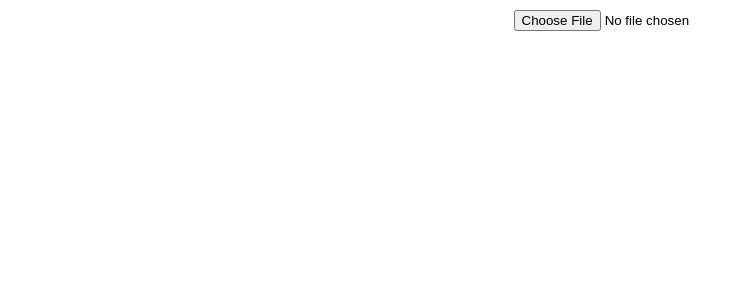
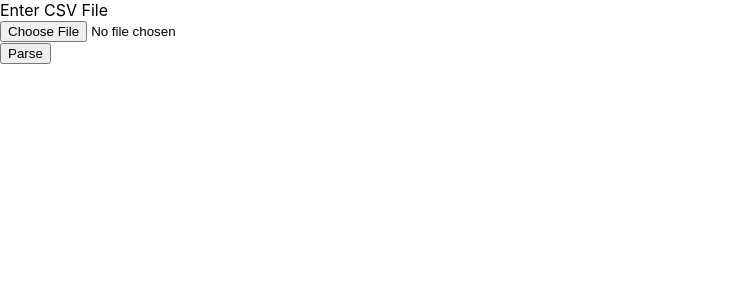
Before and after one commit to anushac14/data-analysis, a React (Create React App) app: page / in a window 1280 px wide. Shown: the top 300 px of the page, without its empty margins (0-752 px from the left). Built offline with nearby package versions, Linux system fonts and the light colour scheme.

Commit message:
Update App.js

```diff
--- a/src/App.js
+++ b/src/App.js
@@ -1,81 +1,84 @@
-import "./App.css";
-import { useState } from "react";
+import React, { useState } from "react";
 import Papa from "papaparse";
 
-//used this website to parse data https://medium.com/how-to-react/how-to-parse-or-read-csv-files-in-reactjs-81e8ee4870b0
+// Allowed extensions for input file
+const allowedExtensions = ["csv"];
 
-function App() {
-  // State to store parsed data
-  const [parsedData, setParsedData] = useState([]);
+const App = () => {
 
-  //State to store table Column name
-  const [tableRows, setTableRows] = useState([]);
+	// This state will store the parsed data
+	const [data, setData] = useState([]);
 
-  //State to store the values
-  const [values, setValues] = useState([]);
+	// It state will contain the error when
+	// correct file extension is not used
+	const [error, setError] = useState("");
 
-  const changeHandler = (event) => {
-    // Passing file data (event.target.files[0]) to parse using Papa.parse
-    Papa.parse(event.target.files[0], {
-      header: true,
-      skipEmptyLines: true,
-      complete: function (results) {
-        const rowsArray = [];
-        const valuesArray = [];
+	// It will store the file uploaded by the user
+	const [file, setFile] = useState("");
 
-        // Iterating data to get column name and their values
-        results.data.map((d) => {
-          rowsArray.push(Object.keys(d));
-          valuesArray.push(Object.values(d));
-        });
+	// This function will be called when
+	// the file input changes
+	const handleFileChange = (e) => {
+		setError("");
 
-        // Parsed Data Response in array format
-        setParsedData(results.data);
+		// Check if user has entered the file
+		if (e.target.files.length) {
+			const inputFile = e.target.files[0];
 
-        // Filtered Column Names
-        setTableRows(rowsArray[0]);
+			// Check the file extensions, if it not
+			// included in the allowed extensions
+			// we show the error
+			const fileExtension = inputFile?.type.split("/")[1];
+			if (!allowedExtensions.includes(fileExtension)) {
+				setError("Please input a csv file");
+				return;
+			}
 
-        // Filtered Values
-        setValues(valuesArray);
-      },
-    });
+			// If input type is correct set the state
+			setFile(inputFile);
+		}
+	};
+	const handleParse = () => {
+
+		// If user clicks the parse button without
+		// a file we show a error
+		if (!file) return setError("Enter a valid file");
+
+		// Initialize a reader which allows user
+		// to read any file or blob.
+		const reader = new FileReader();
+
+		// Event listener on reader when the file
+		// loads, we parse it and set the data.
+		reader.onload = async ({ target }) => {
+			const csv = Papa.parse(target.result, { header: true });
+			const parsedData = csv?.data;
+			const columns = Object.keys(parsedData[0]);
+			setData(columns);
+		};
+		reader.readAsText(file);
 	};
 
 	return (
 		<div>
-      {/* File Uploader */}
+			<label htmlFor="csvInput" style={{ display: "block" }}>
+				Enter CSV File
+			</label>
 			<input
-        type="file"
+				onChange={handleFileChange}
+				id="csvInput"
 				name="file"
-        onChange={changeHandler}
-        accept=".csv"
-        style={{ display: "block", margin: "10px auto" }}
+				type="File"
 			/>
-      <br />
-      <br />
-      {/* Table */}
-      <table>
-        <thead>
-          <tr>
-            {tableRows.map((rows, index) => {
-              return <th key={index}>{rows}</th>;
-            })}
-          </tr>
-        </thead>
-        <tbody>
-          {values.map((value, index) => {
-            return (
-              <tr key={index}>
-                {value.map((val, i) => {
-                  return <td key={i}>{val}</td>;
-                })}
-              </tr>
-            );
-          })}
-        </tbody>
-      </table>
+			<div>
+				<button onClick={handleParse}>Parse</button>
+			</div>
+			<div style={{ marginTop: "3rem" }}>
+				{error ? error : data.map((col,
+				idx) => <div key={idx}>{col}</div>)}
+			</div>
 		</div>
 	);
-}
+};
 
 export default App;
```
Lines whose indentation alone changed are shown as unchanged.
